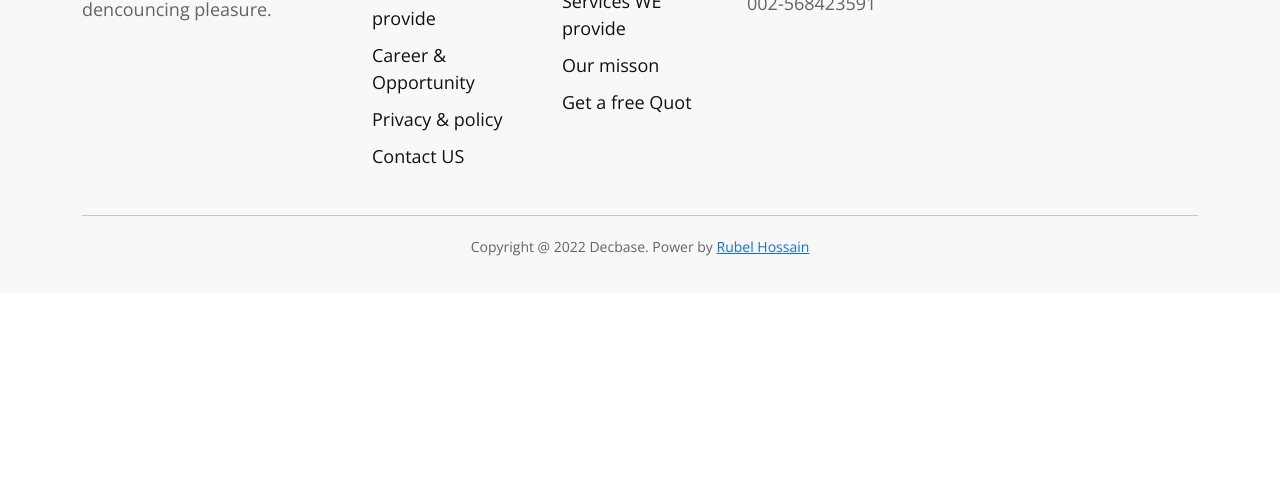
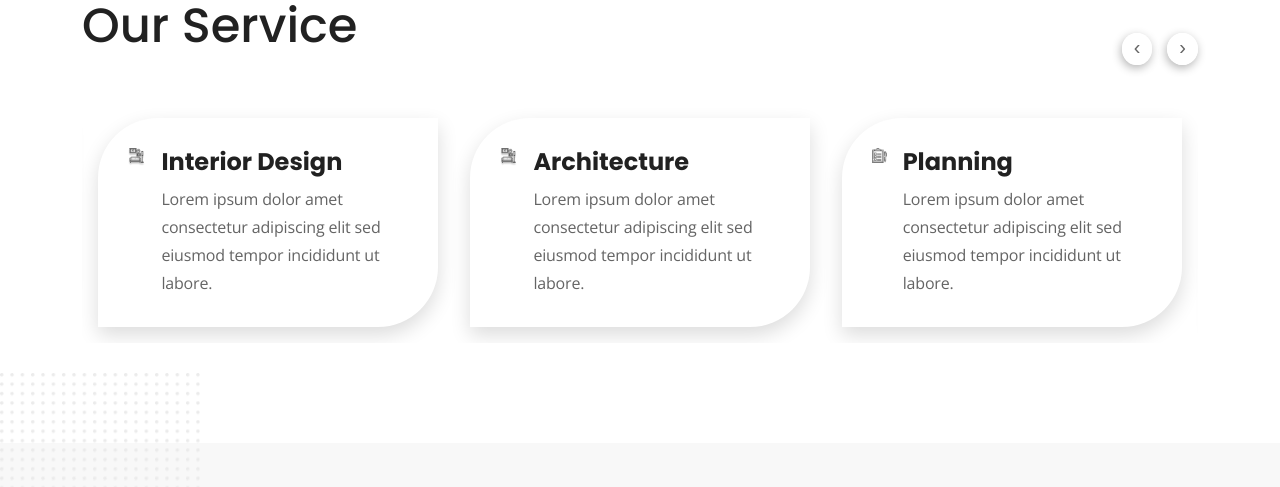
Before and after one commit to rubelhossain999/figma-to-html-Decbase, a plain HTML site: page index.html in a window 1280 px wide. Shown: the part 926-1413 px from the top of the page. Before the commit the page ends 1219 px from the top, so only its background shows below. Drawn offline with nearby package versions, Linux system fonts and the light colour scheme.

Commit message:
Service is Done

```diff
--- a/assets/js/min.js
+++ b/assets/js/min.js
@@ -1,16 +1,17 @@
-$('.owl-carousel').owlCarousel({
+$('.all-services').owlCarousel({
     loop: true,
-    margin: 10,
+    margin: 0,
     nav: true,
+    dots: false,
     responsive: {
         0: {
             items: 1
         },
         600: {
-            items: 3
+            items: 2
         },
         1000: {
-            items: 5
+            items: 3
         }
     }
 })
--- a/index.html
+++ b/index.html
@@ -72,7 +72,8 @@
         <div class="hero-section">
             <div class="container">
                 <div class="row">
-                    <div class="col-md-5 d-flex align-items-center animate__animated animate__fadeInLeft animate__delay-1s">
+                    <div
+                        class="col-md-5 d-flex align-items-center animate__animated animate__fadeInLeft animate__delay-1s">
                         <div class="hero-right">
                             <h4>MODERN INTERIOR</h4>
                             <h1>
@@ -92,6 +93,69 @@
                     <div class="col-md-6 offset-md-1 animate__animated animate__fadeInRight animate__delay-1s">
                         <div class="hero-left image-design">
                             <img src="assets/images/Hero/hero.png" alt="">
+                        </div>
+                    </div>
+                </div>
+            </div>
+        </div>
+        <!-- Our Service Section -->
+        <div class="our-service-section">
+            <div class="container">
+                <div class="theme-heading mb-5">
+                    <h4>WHAT WE DO</h4>
+                    <h2>Our Service</h2>
+                </div>
+                <div class="row">
+                    <div class="col-lg-12">
+                        <div class="all-services owl-carousel">
+                            <div class="single-service d-flex m-3">
+                                <div class="single-img">
+                                    <img src="assets/images/service-img/id.png" alt="">
+                                </div>
+                                <div class="single-area ms-3">
+                                    <h4>Interior Design</h4>
+                                    <p>Lorem ipsum dolor amet consectetur adipiscing elit sed eiusmod tempor incididunt
+                                        ut
+                                        labore.
+                                    </p>
+                                </div>
+                            </div>
+                            <div class="single-service d-flex m-3">
+                                <div class="single-img">
+                                    <img src="assets/images/service-img/id.png" alt="">
+                                </div>
+                                <div class="single-area ms-3">
+                                    <h4>Architecture</h4>
+                                    <p>Lorem ipsum dolor amet consectetur adipiscing elit sed eiusmod tempor incididunt
+                                        ut
+                                        labore.
+                                    </p>
+                                </div>
+                            </div>
+                            <div class="single-service d-flex m-3">
+                                <div class="single-img">
+                                    <img src="assets/images/service-img/sd.png" alt="">
+                                </div>
+                                <div class="single-area ms-3">
+                                    <h4>Planning</h4>
+                                    <p>Lorem ipsum dolor amet consectetur adipiscing elit sed eiusmod tempor incididunt
+                                        ut
+                                        labore.
+                                    </p>
+                                </div>
+                            </div>
+                            <div class="single-service d-flex m-3">
+                                <div class="single-img">
+                                    <img src="assets/images/service-img/sd.png" alt="">
+                                </div>
+                                <div class="single-area ms-3">
+                                    <h4>Planning</h4>
+                                    <p>Lorem ipsum dolor amet consectetur adipiscing elit sed eiusmod tempor incididunt
+                                        ut
+                                        labore.
+                                    </p>
+                                </div>
+                            </div>
                         </div>
                     </div>
                 </div>
--- a/style.css
+++ b/style.css
@@ -19,6 +19,39 @@ h4 {
     color: #212121;
     font-weight: 500;
 }
+
+.theme-button a {
+    text-decoration: none;
+    background: #caa892;
+    padding: 10px 20px;
+    color: #fff;
+    border-radius: 20px 0px;
+    font-size: 18px;
+}
+
+.theme-button {
+    padding-top: 20px;
+}
+
+.theme-button a:hover {
+    color: #eae4e1;
+    transition: .3s;
+}
+
+.theme-heading h4 {
+    font-size: 20px;
+    color: #646464;
+    font-weight: 400;
+    text-transform: uppercase;
+}
+
+.theme-heading h2 {
+    font-size: 48px;
+    color: #212121;
+    font-weight: 500;
+}
+
+/* =================================== Main CSS ============================================== */
 
 /* Header CSS  */
 header.header-area {
@@ -54,6 +87,20 @@ header.header-area {
 
 .header-area .nav-item:last-child .nav-link:hover {
     color: #f7ede3;
+}
+
+.header-area .nav-link {
+    position: relative;
+}
+
+.header-area .nav-link:hover::after {
+    position: absolute;
+    content: "";
+    border-bottom: 2px solid #caa892;
+    top: 0;
+    left: 0;
+    width: 100%;
+    height: 100%;
 }
 
 /************
@@ -173,23 +220,6 @@ span.text-design {
     margin-bottom: 60px;
 }
 
-.theme-button a {
-    text-decoration: none;
-    background: #caa892;
-    padding: 10px 20px;
-    color: #fff;
-    border-radius: 20px 0px;
-    font-size: 18px;
-}
-
-.theme-button {
-    padding-top: 20px;
-}
-
-.theme-button a:hover {
-    color: #eae4e1;
-    transition: .3s;
-}
 
 .image-design {
     position: relative;
@@ -207,3 +237,73 @@ span.text-design {
     z-index: -1;
     border-radius: 140px 0px;
 }
+
+/*************
+   Service Area
+ ***************/
+ .our-service-section {
+    margin-top: 200px;
+    position: relative;
+    margin-bottom: 100px;
+}
+
+.owl-nav {
+    position: absolute;
+    right: 0;
+    top: -70px;
+}
+
+.single-service {
+    background: #FFFFFF;
+    box-shadow: 0px 8px 20px rgba(0, 0, 0, 0.14);
+    border-radius: 60px 0px;
+    padding: 30px 30px;
+}
+
+.single-area p {
+    margin: 0;
+    font-family: 'Open Sans';
+    font-weight: 400;
+    font-size: 16px;
+    line-height: 28px;
+    letter-spacing: -0.01em;
+    color: #646464;
+}
+
+.single-area h4 {
+    font-weight: 700;
+    font-size: 24px;
+}
+
+.single-service:hover {
+    background: #CAA892;
+    transition: .3s;
+    color: #fff;
+    cursor: pointer;
+}
+
+.single-service:hover h4 {
+    color: #fff;
+}
+
+.single-service:hover p {
+    color: #fff;
+}
+
+.owl-nav span {
+    background: #FFFFFF;
+    box-shadow: -1px 3px 10px rgba(0, 0, 0, 0.3);
+    padding: 0px 12px;
+    border-radius: 50%;
+    font-size: 20px;
+    padding-bottom: 5px;
+}
+
+.owl-nav span:hover {
+    background: #CAA892;
+    transition: .3s;
+}
+
+.owl-nav .owl-prev {
+    margin-right: 15px;
+}
```
Also changed, not shown: assets/images/About/about.png (added), assets/images/service-img/id.png (added), assets/images/service-img/sd.png (added).
